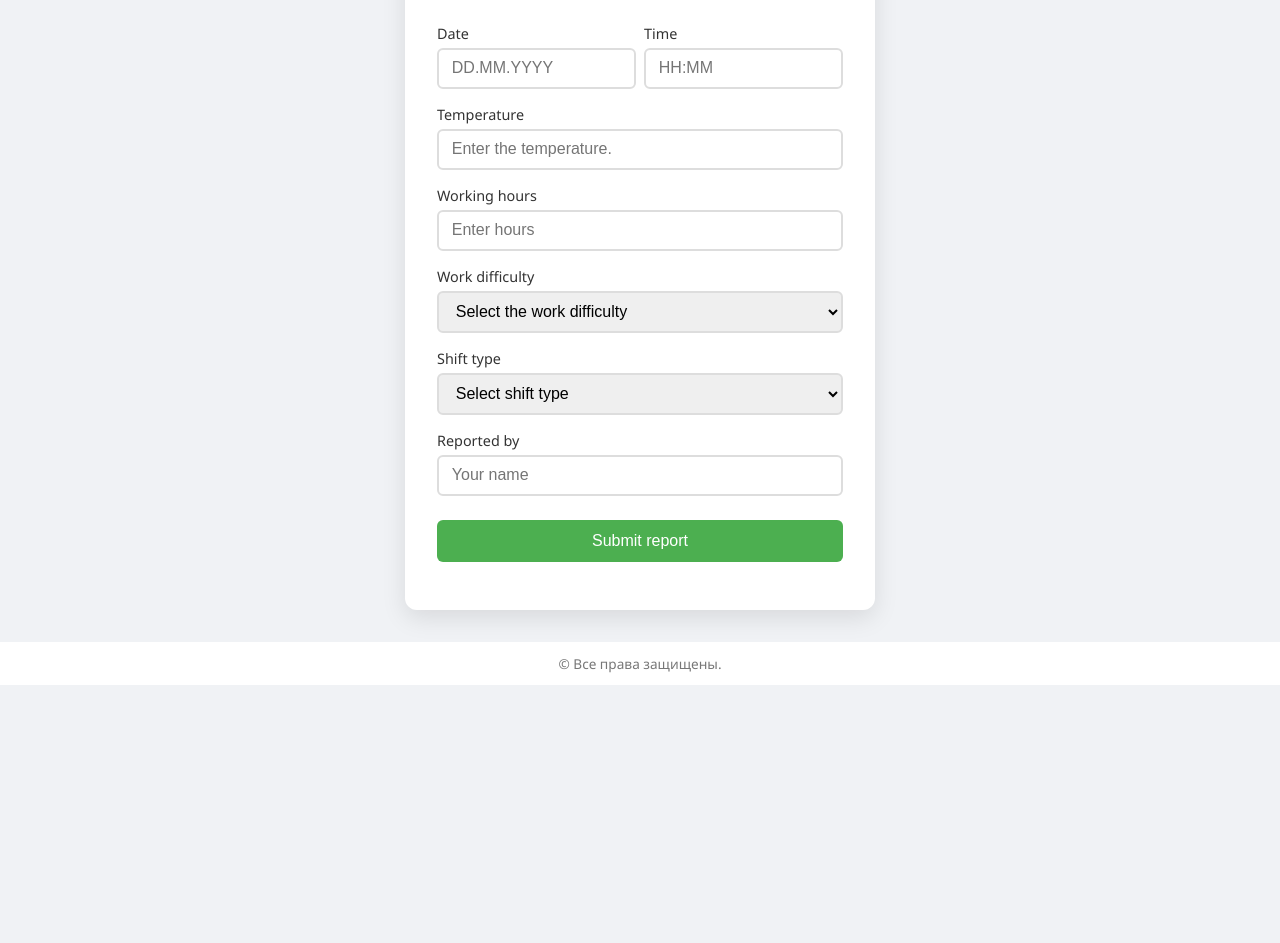
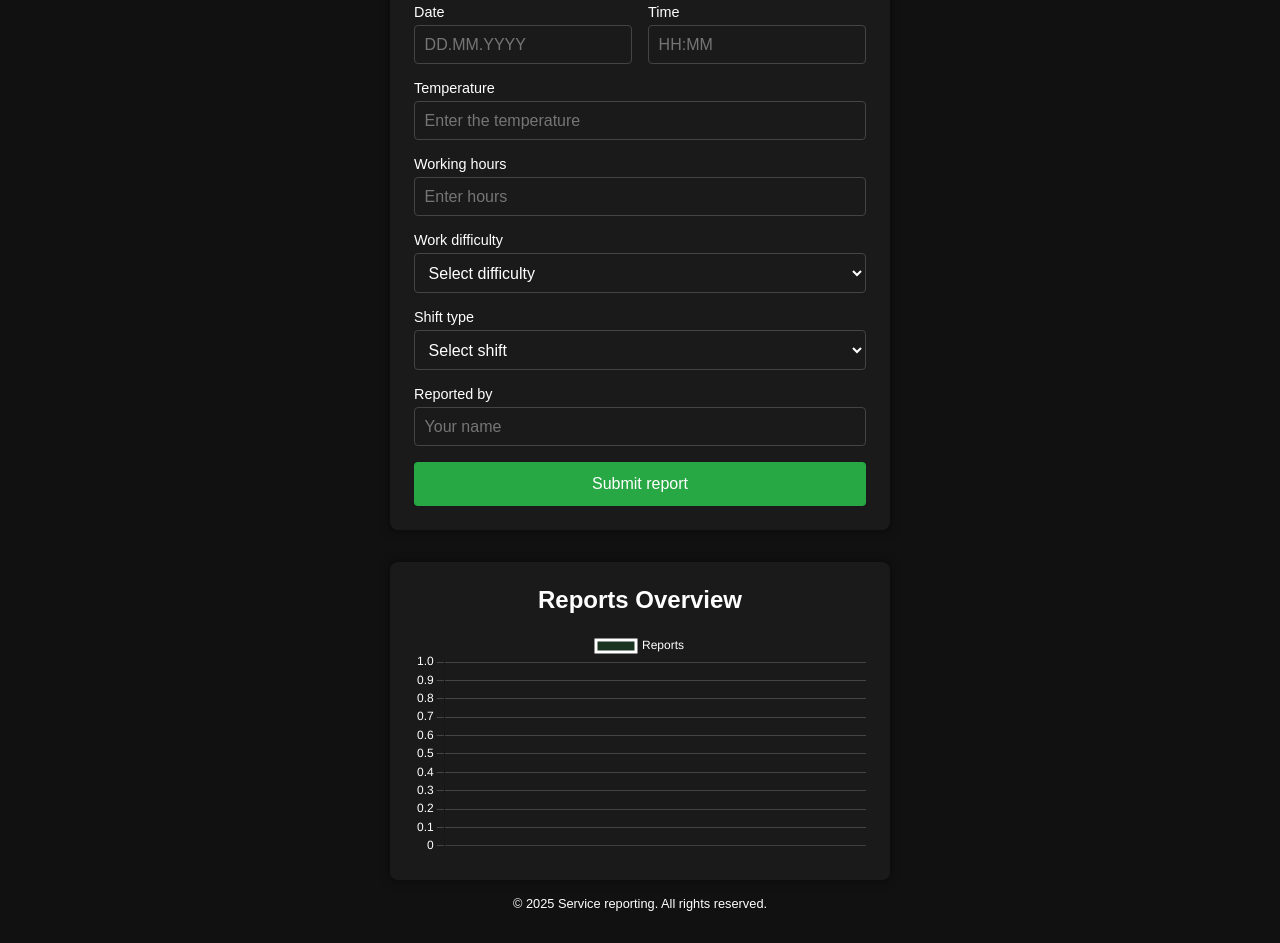
Before and after one commit to comwebsite/service-reporting, a plain HTML site: page index.html in a window 1280 px wide. Shown: the part 115-1058 px from the top of the page. Before the commit the page ends 800 px from the top, so only its background shows below. Drawn offline with nearby package versions, Linux system fonts and the light colour scheme.

Commit message:
Add files via upload

```diff
--- a/index.html
+++ b/index.html
@@ -4,190 +4,208 @@
   <meta charset="UTF-8" />
   <meta name="viewport" content="width=device-width, initial-scale=1.0"/>
   <title>Service reporting</title>
+  <!-- Chart.js for interactive graph -->
+  <script src="https://cdn.jsdelivr.net/npm/chart.js"></script>
   <style>
-    /* Reset & Base */
-    * { box-sizing: border-box; margin: 0; padding: 0; }
+    :root {
+      --bg-page: #111;
+      --bg-form: #1a1a1a;
+      --bg-graph: #1a1a1a;
+      --text-main: #fff;
+      --accent-green: #28a745;
+      --accent-green-hover: #218838;
+      --border-default: #444;
+      --border-focus: #fff;
+      --shadow: rgba(0, 0, 0, 0.5);
+    }
+
+    * {
+      box-sizing: border-box;
+      margin: 0;
+      padding: 0;
+    }
+
     body {
+      background: var(--bg-page);
+      color: var(--text-main);
+      font-family: Arial, sans-serif;
+      min-height: 100vh;
       display: flex;
       flex-direction: column;
-      min-height: 100vh;
-      font-family: 'Segoe UI', Tahoma, sans-serif;
-      background: #f0f2f5;
-    }
-    /* Centered main area */
-    .main-content {
-      flex: 1;
-      display: flex;
       align-items: center;
-      justify-content: center;
       padding: 1rem;
     }
-    /* Form container */
+
     .container {
-      background: #fff;
-      padding: 2rem;
-      border-radius: 12px;
-      box-shadow: 0 8px 24px rgba(0,0,0,0.1);
       width: 100%;
-      max-width: 470px;
-      animation: fadeInUp 0.6s ease-out both;
+      max-width: 500px;
     }
-    @keyframes fadeInUp {
-      from { opacity: 0; transform: translateY(20px); }
-      to   { opacity: 1; transform: translateY(0); }
+
+    form {
+      background: var(--bg-form);
+      padding: 1.5rem;
+      border-radius: 8px;
+      box-shadow: 0 0 10px var(--shadow);
+      margin-bottom: 2rem;
     }
-    h1 {
+
+    h1, .graph-container h2 {
       text-align: center;
-      margin-bottom: 1.5rem;
-      font-size: 1.6rem;
-      color: #333;
+      margin-bottom: 1rem;
+      font-size: 1.5rem;
     }
+
     .row {
-      display: flex;
-      gap: 0.5rem;
+      display: grid;
+      grid-template-columns: 1fr 1fr;
+      gap: 1rem;
     }
-    .row .field {
-      flex: 1 1 0;
-      min-width: 0;
+
+    .field {
+      margin-bottom: 1rem;
     }
-    .field {
-      margin-top: 1rem;
-      display: flex;
-      flex-direction: column;
-    }
-    /* Darker label text */
+
     label {
+      display: block;
       margin-bottom: 0.3rem;
-      color: #333;
       font-size: 0.9rem;
     }
+
     input, select {
       width: 100%;
-      padding: 0.6rem 0.8rem;
-      border: 2px solid #ddd;
-      border-radius: 6px;
+      padding: 0.6rem;
+      background: transparent;
+      border: 1px solid var(--border-default);
+      border-radius: 4px;
+      color: var(--text-main);
       font-size: 1rem;
-      transition: border-color 0.3s, box-shadow 0.3s;
+      transition: border 0.3s, box-shadow 0.3s;
     }
+
     input:focus, select:focus {
       outline: none;
-      border-color: #000;
-      box-shadow: 0 0 5px rgba(0,0,0,0.2);
+      border-color: var(--border-focus);
+      box-shadow: 0 0 5px var(--shadow);
     }
+
+    input::placeholder {
+      color: rgba(255,255,255,0.4);
+    }
+
     button {
-      margin-top: 1.5rem;
+      display: block;
       width: 100%;
-      padding: 0.75rem;
-      background: #4CAF50;
+      padding: 0.8rem;
+      margin-top: 0.5rem;
+      background: var(--accent-green);
       border: none;
-      border-radius: 6px;
+      border-radius: 4px;
       color: #fff;
       font-size: 1rem;
       cursor: pointer;
-      transition: background 0.3s, transform 0.2s;
+      transition: background 0.3s, box-shadow 0.3s;
     }
+
     button:hover {
-      background: #45a049;
-      transform: translateY(-2px);
+      background: var(--accent-green-hover);
+      box-shadow: 0 0 10px var(--shadow);
     }
-    button:active {
-      transform: translateY(0);
+
+    #error {
+      color: #ff6b6b;
+      min-height: 1.2em;
+      text-align: center;
+      margin-bottom: 1rem;
     }
-    #message {
-      margin-top: 1rem;
-      font-size: 0.95rem;
+
+    .graph-container {
+      background: var(--bg-graph);
+      padding: 1.5rem;
+      border-radius: 8px;
+      box-shadow: 0 0 10px var(--shadow);
+    }
+
+    canvas {
+      width: 100% !important;
+      height: auto !important;
+    }
+
+    footer {
+      margin-top: auto;
+      padding: 1rem 0;
+      width: 100%;
+      max-width: 600px;
       text-align: center;
+      font-size: 0.8rem;
+      color: var(--text-main);
     }
-    /* Footer at bottom */
-    footer {
-      text-align: center;
-      padding: 0.75rem 1rem;
-      background: #fff;
-      color: #777;
-      font-size: 0.85rem;
+
+    @media (max-width: 480px) {
+      .row {
+        grid-template-columns: 1fr;
       }
-    /* Mobile tweaks */
-    @media (max-width: 360px) {
-      .container { padding: 1.5rem; }
-      button { font-size: 0.9rem; }
     }
   </style>
 </head>
 <body>
-  <main class="main-content">
   <div class="container">
+    <form id="reportForm" data-ajax="true">
       <h1>Service reporting</h1>
-      <form
-        id="reportForm"
-        action="https://formsubmit.co/pasa79427@gmail.com"
-        method="POST"
-        novalidate
-      >
-        <!-- formsubmit settings -->
-        <input type="hidden" name="_captcha" value="false" />
-        <input type="hidden" name="_subject" value="New Service Report" />
+      <div id="error"></div>
 
-        <!-- Date & Time -->
       <div class="row">
         <div class="field">
           <label for="date">Date</label>
           <input
+            type="text"
             id="date"
             name="Date"
-              type="text"
             placeholder="DD.MM.YYYY"
+            required
             pattern="\d{2}\.\d{2}\.\d{4}"
-              title="Format DD.MM.YYYY"
-              required
           />
         </div>
         <div class="field">
           <label for="time">Time</label>
           <input
+            type="text"
             id="time"
             name="Time"
-              type="text"
             placeholder="HH:MM"
+            required
             pattern="\d{2}:\d{2}"
-              title="Format HH:MM"
-              required
           />
         </div>
       </div>
 
-        <!-- Temperature -->
       <div class="field">
         <label for="temp">Temperature</label>
         <input
+          type="text"
           id="temp"
           name="Temperature"
-            type="text"
-            placeholder="Enter the temperature."
-            pattern="[0-9.,]+"
-            title="Only digits, dots and commas allowed"
+          placeholder="Enter the temperature"
           required
+          pattern="[\d.,]+"
         />
       </div>
 
-        <!-- Working Hours -->
       <div class="field">
         <label for="hours">Working hours</label>
         <input
+          type="text"
           id="hours"
           name="Working hours"
-            type="text"
           placeholder="Enter hours"
+          required
           pattern="\d+"
-            title="Only digits allowed"
-            required
         />
       </div>
 
-        <!-- Work Difficulty -->
       <div class="field">
         <label for="difficulty">Work difficulty</label>
         <select id="difficulty" name="Work difficulty" required>
-            <option value="" disabled selected>Select the work difficulty</option>
+          <option value="">Select difficulty</option>
           <option>Neutral</option>
           <option>Easy</option>
           <option>Moderate</option>
@@ -195,63 +213,130 @@
         </select>
       </div>
 
-        <!-- Shift Type -->
       <div class="field">
         <label for="shift">Shift type</label>
         <select id="shift" name="Shift type" required>
-            <option value="" disabled selected>Select shift type</option>
+          <option value="">Select shift</option>
           <option>Day</option>
           <option>Night</option>
         </select>
       </div>
 
-        <!-- Reported By -->
       <div class="field">
         <label for="reported">Reported by</label>
         <input
+          type="text"
           id="reported"
           name="Reported by"
-            type="text"
           placeholder="Your name"
           required
         />
       </div>
 
+      <!-- FormSubmit config -->
+      <input type="hidden" name="_subject" value="New Service Report" />
+      <input type="hidden" name="_autoresponse" value="Thank you for your report!" />
+      <input type="hidden" name="_next" value="https://formsubmit.co/thank-you" />
+
       <button type="submit">Submit report</button>
-        <div id="message"></div>
     </form>
+
+    <div class="graph-container">
+      <h2>Reports Overview</h2>
+      <canvas id="reportChart"></canvas>
     </div>
-  </main>
-  <footer>© Все права защищены.</footer>
+  </div>
+
+  <footer>
+    © 2025 Service reporting. All rights reserved.
+  </footer>
 
   <script>
+    // Live input filtering
+    const filters = [
+      { el: "date", regex: /[^\d.]/g },
+      { el: "time", regex: /[^\d:]/g },
+      { el: "temp", regex: /[^\d.,]/g },
+      { el: "hours", regex: /[^\d]/g }
+    ];
+    filters.forEach(({ el, regex }) => {
+      document.getElementById(el).addEventListener("input", e => {
+        e.target.value = e.target.value.replace(regex, "");
+      });
+    });
+
+    // AJAX form submit via FormSubmit
     const form = document.getElementById("reportForm");
-    const msg  = document.getElementById("message");
-
+    const errorDiv = document.getElementById("error");
     form.addEventListener("submit", async e => {
       e.preventDefault();
-      msg.textContent = "";
-
+      errorDiv.textContent = "";
       if (!form.checkValidity()) {
-        form.reportValidity();
+        errorDiv.textContent = "Please fill out all fields correctly.";
         return;
       }
-
+      const data = new FormData(form);
       try {
-        const res = await fetch(form.action, {
+        const res = await fetch("https://formsubmit.co/ajax/pasa79427@gmail.com", {
           method: "POST",
-          body: new FormData(form)
+          body: data,
+          headers: { Accept: "application/json" }
         });
-        if (!res.ok) throw new Error("Network error");
-
-        msg.style.color = "green";
-        msg.textContent = "Report sent successfully!";
+        const json = await res.json();
+        if (json.success === "true") {
           form.reset();
+          updateChart();
+          alert("Report sent successfully!");
+        } else {
+          throw new Error();
+        }
       } catch {
-        msg.style.color = "red";
-        msg.textContent = "Error sending report. Try again.";
+        errorDiv.textContent = "Error sending report. Please try again.";
       }
     });
+
+    // Chart.js setup
+    const ctx = document.getElementById("reportChart").getContext("2d");
+    const chartData = {
+      labels: [],
+      datasets: [{
+        label: "Reports",
+        data: [],
+        borderColor: "var(--accent-green)",
+        backgroundColor: "rgba(40,167,69,0.2)",
+        tension: 0.3
+      }]
+    };
+    const reportChart = new Chart(ctx, {
+      type: "line",
+      data: chartData,
+      options: {
+        scales: {
+          x: { grid: { color: varString("--border-default") }, ticks: { color: varString("--text-main") } },
+          y: { grid: { color: varString("--border-default") }, beginAtZero: true, ticks: { color: varString("--text-main") } }
+        },
+        plugins: {
+          legend: { labels: { color: varString("--text-main") } }
+        }
+      }
+    });
+
+    function updateChart() {
+      const now = new Date();
+      const label = now.getHours().toString().padStart(2, '0') + ':' +
+                    now.getMinutes().toString().padStart(2, '0');
+      chartData.labels.push(label);
+      chartData.datasets[0].data.push(1);
+      if (chartData.labels.length > 12) {
+        chartData.labels.shift();
+        chartData.datasets[0].data.shift();
+      }
+      reportChart.update();
+    }
+
+    function varString(name) {
+      return getComputedStyle(document.documentElement).getPropertyValue(name).trim();
+    }
   </script>
 </body>
 </html>
```
Lines whose indentation alone changed are shown as unchanged.
